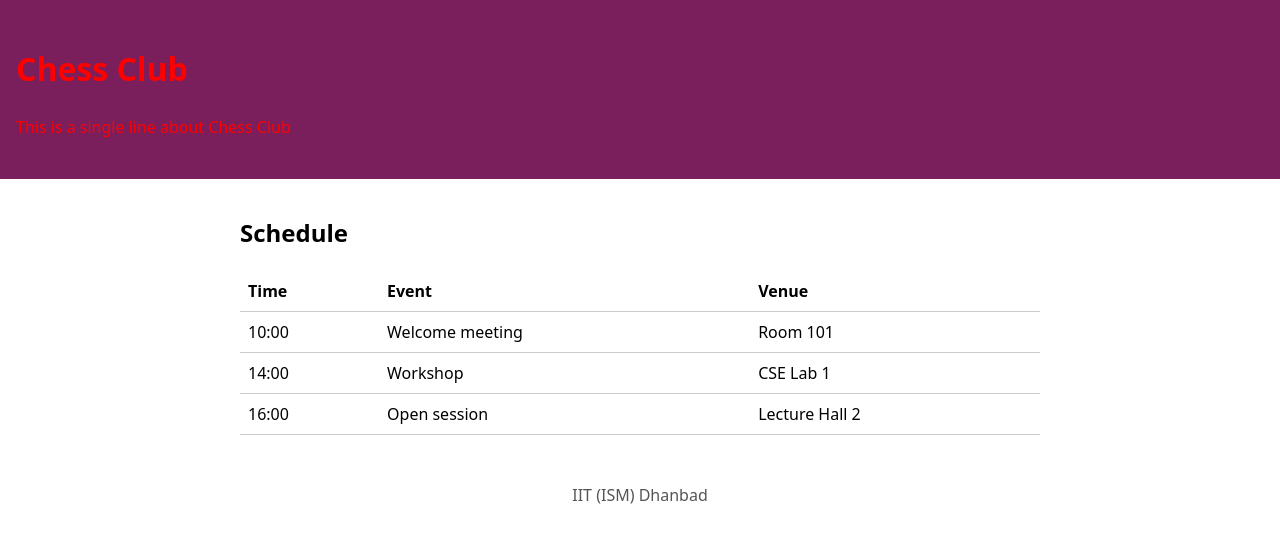
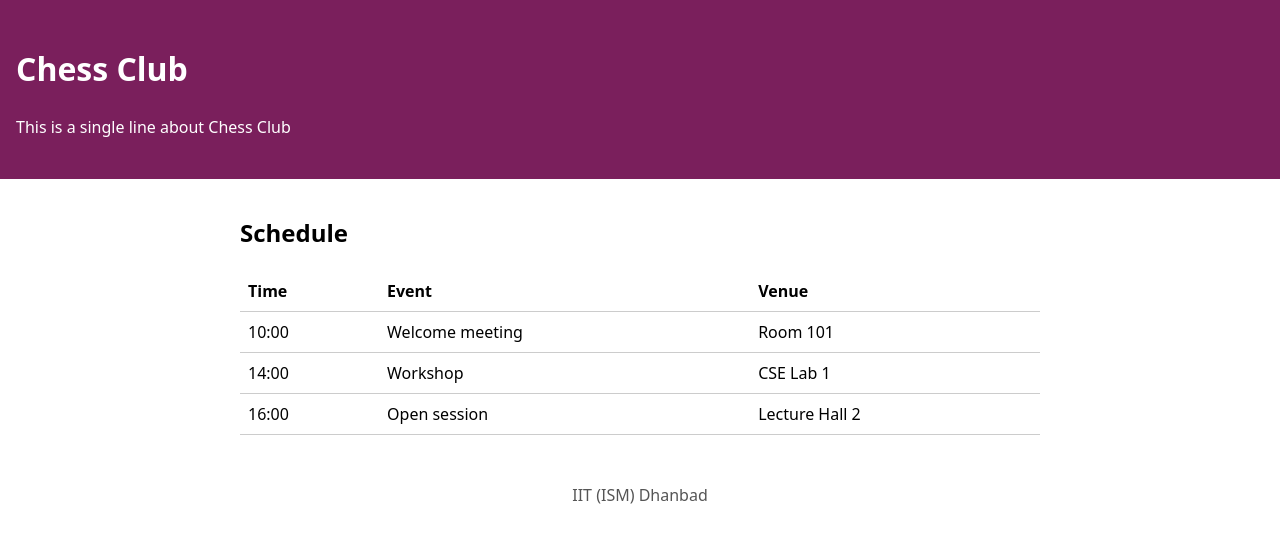
Before and after one commit to 26je0609/Dramatics-Club, a plain HTML site: page index.html in a window 1280 px wide. Drawn offline with Linux system fonts and the light colour scheme.

Commit message:
Revert "Try a red header"
This reverts commit fede8c86c054bcd7a097931c31368f0832933c6d.

```diff
--- a/style.css
+++ b/style.css
@@ -1,5 +1,5 @@
 body { margin: 0; font-family: system-ui, sans-serif; line-height: 1.5; }
-.site-header { background: #7a1f5c; color: red; padding: 1.5rem 1rem; }
+.site-header { background: #7a1f5c; color: white; padding: 1.5rem 1rem; }
 main { max-width: 50rem; margin: 0 auto; padding: 1rem; }
 table { width: 100%; border-collapse: collapse; }
 th, td { text-align: left; padding: 0.5rem; border-bottom: 1px solid #ccc; }
```
